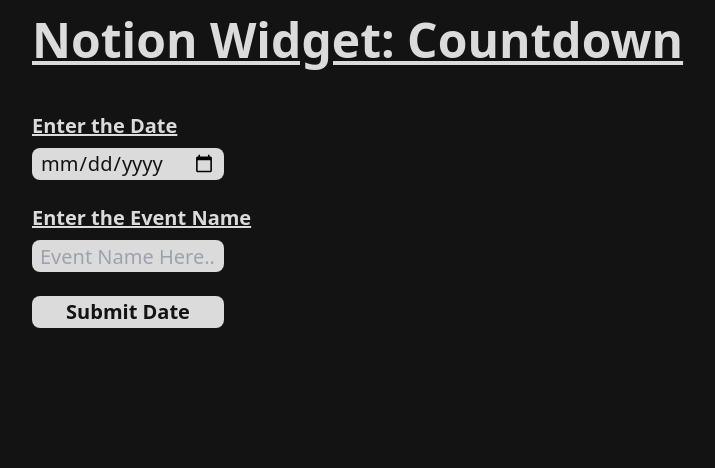
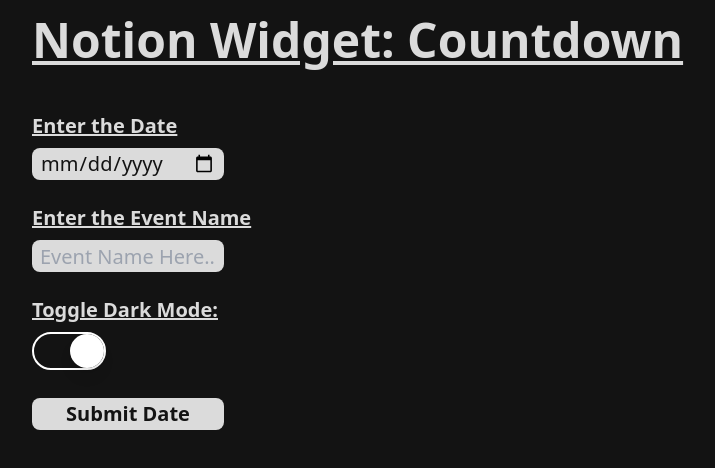
Before and after one commit to NoumanAMalik/Notion-Countdown, a Next.js app: page / in a window 1280 px wide. Shown: the top 468 px of the page, without its empty margins (0-715 px from the left). Built offline with nearby package versions, Linux system fonts and the light colour scheme.

Commit message:
Added toggle and updated route calculation

```diff
--- a/app/page.tsx
+++ b/app/page.tsx
@@ -1,10 +1,12 @@
 "use client";
 
-import { useState } from "react";
+import { useState, useEffect } from "react";
 import { useRouter } from "next/navigation";
+import { Switch } from "@headlessui/react";
 
 export default function Home() {
-    const [route, setRoute] = useState("date--title");
+    const [route, setRoute] = useState("date--title--mode");
+    const [enabled, setEnabled] = useState(true);
     const r = useRouter();
 
     const updateRoute = (e: any) => {
@@ -16,11 +18,21 @@
                 array[1] = e.target.value;
             }
 
-            let newRoute = array[0] + "--" + array[1];
+            let newRoute = array[0] + "--" + array[1] + "--" + array[2];
             console.log(newRoute);
             return newRoute;
         });
     };
+
+    useEffect(() => {
+        setRoute((oldRoute) => {
+            let array = oldRoute.split("--");
+            array[2] = enabled ? "dark" : "light";
+            let newRoute = array[0] + "--" + array[1] + "--" + array[2];
+            console.log(newRoute);
+            return newRoute;
+        });
+    }, [enabled]);
 
     return (
         <>
@@ -51,6 +63,33 @@
                         onChange={updateRoute}
                     />
                 </div>
+                <div>
+                    <p className="underline font-bold text-[#DBDBDB] text-xl pb-2">
+                        Toggle Dark Mode:{" "}
+                    </p>
+                    <Switch
+                        checked={enabled}
+                        onChange={setEnabled}
+                        className={`${
+                            enabled ? "bg-[#131313]" : "bg-[#DBDBDB]"
+                        }
+                                    relative inline-flex h-[38px] w-[74px] shrink-0 cursor-pointer rounded-full border-2 border-white
+                                    transition-colors duration-200 ease-in-out focus:outline-none focus-visible:ring-2  focus-visible:ring-white
+                                    focus-visible:ring-opacity-75`}
+                    >
+                        <span className="sr-only">Toggle Dark Mode</span>
+                        <span
+                            aria-hidden="true"
+                            className={`${
+                                enabled
+                                    ? "translate-x-9 bg-[#DBDBDB]"
+                                    : "translate-x-0 bg-[#131313]"
+                            }
+                                        pointer-events-none inline-block h-[34px] w-[34px] transform rounded-full bg-white shadow-lg
+                                        ring-0 transition duration-200 ease-in-out`}
+                        />
+                    </Switch>
+                </div>
                 <button
                     className="bg-[#DBDBDB] text-[#131313] rounded-lg w-48 h-8 px-2 font-bold cursor-pointer text-xl"
                     onClick={(e) => {
```
